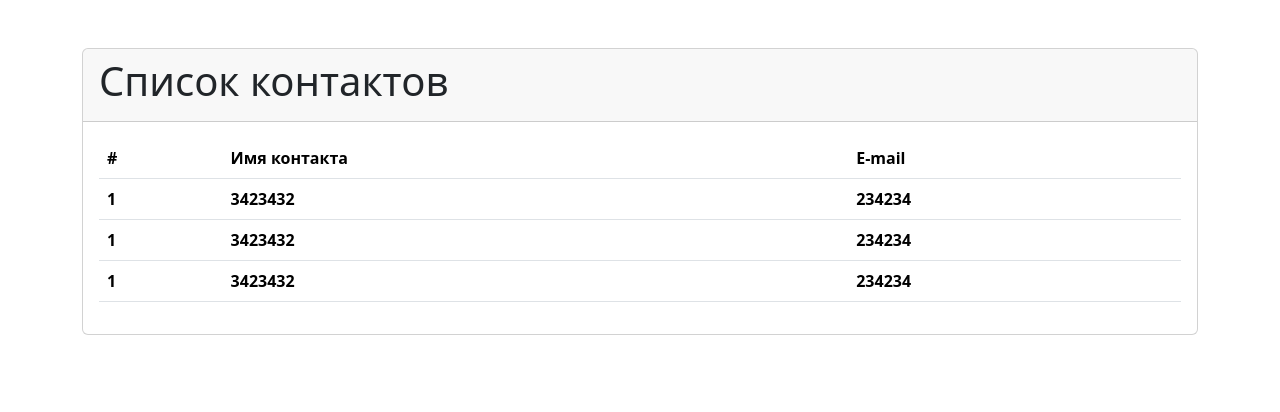
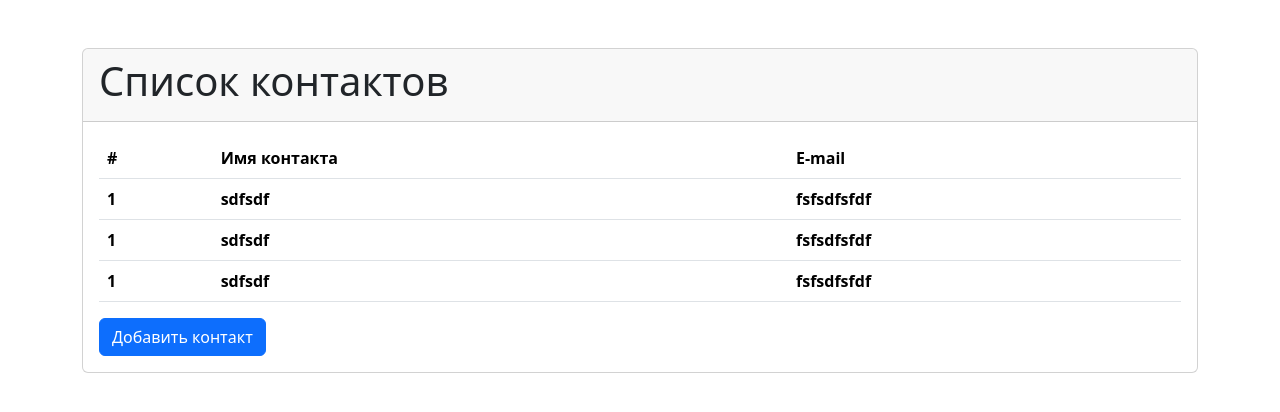
Before and after one commit to cone-prog/ContactApp, a React (Create React App) app in the folder client/: page / in a window 1280 px wide. Shown: the top 412 px of the page. Built offline with nearby package versions, Linux system fonts and the light colour scheme.

Commit message:
использование хуков

```diff
--- a/client/src/App.js
+++ b/client/src/App.js
@@ -1,6 +1,22 @@
 import TableContact from "./layout/TableContact/TableContact";
+import React, { useState } from "react";
 
 const App = () => {
+  const addContact = () => {
+    const item = {
+      id: 1,
+      name: "21423",
+      email: "24234"
+    };
+    setContacts([...contacts, item]);
+
+  }
+
+  const [contacts, setContacts] = useState([
+    { id: 1, name: "sdfsdf", email: "fsfsdfsfdf" },
+    { id: 1, name: "sdfsdf", email: "fsfsdfsfdf" },
+    { id: 1, name: "sdfsdf", email: "fsfsdfsfdf" }
+  ]);
   return (
     <div className="container mt-5">
       <div className="card">
@@ -8,7 +24,13 @@ const App = () => {
           <h1>Список контактов</h1>
         </div>
         <div className="card-body">
-          <TableContact></TableContact>
+          <TableContact contacts={contacts} />
+          <div>
+            <button className="btn btn-primary"
+              onClick={() => addContact()}>
+              Добавить контакт
+            </button>
+          </div>
         </div>
       </div>
 
--- a/client/src/layout/TableContact/Components/RowTableContact.jsx
+++ b/client/src/layout/TableContact/Components/RowTableContact.jsx
@@ -1,11 +1,11 @@
 import React from "react";
 
-const RowTableContact = () => {
+const RowTableContact = (props) => {
     return (
         <tr>
-            <th>1</th>
-            <th>3423432</th>
-            <th>234234</th>
+            <th>{props.id}</th>
+            <th>{props.name}</th>
+            <th>{props.email}</th>
         </tr>
     );
 }
--- a/client/src/layout/TableContact/TableContact.jsx
+++ b/client/src/layout/TableContact/TableContact.jsx
@@ -1,6 +1,6 @@
 import RowTableContact from "./Components/RowTableContact";
 
-const TableContact = () => {
+const TableContact = (props) => {
     return (
         <table className="table table-hover">
             <thead>
@@ -10,11 +10,17 @@ const TableContact = () => {
                     <th>E-mail</th>
                 </tr>
             </thead>
-            <tbody>
-                <RowTableContact></RowTableContact>
-                <RowTableContact></RowTableContact>
-                <RowTableContact></RowTableContact>
-
+            <tbody>{
+                props.contacts.map(item =>
+                (
+                    <RowTableContact
+                        id={item.id}
+                        name={item.name}
+                        email={item.email}
+                    />
+                )
+                )
+            }
             </tbody>
         </table>
     );
```
